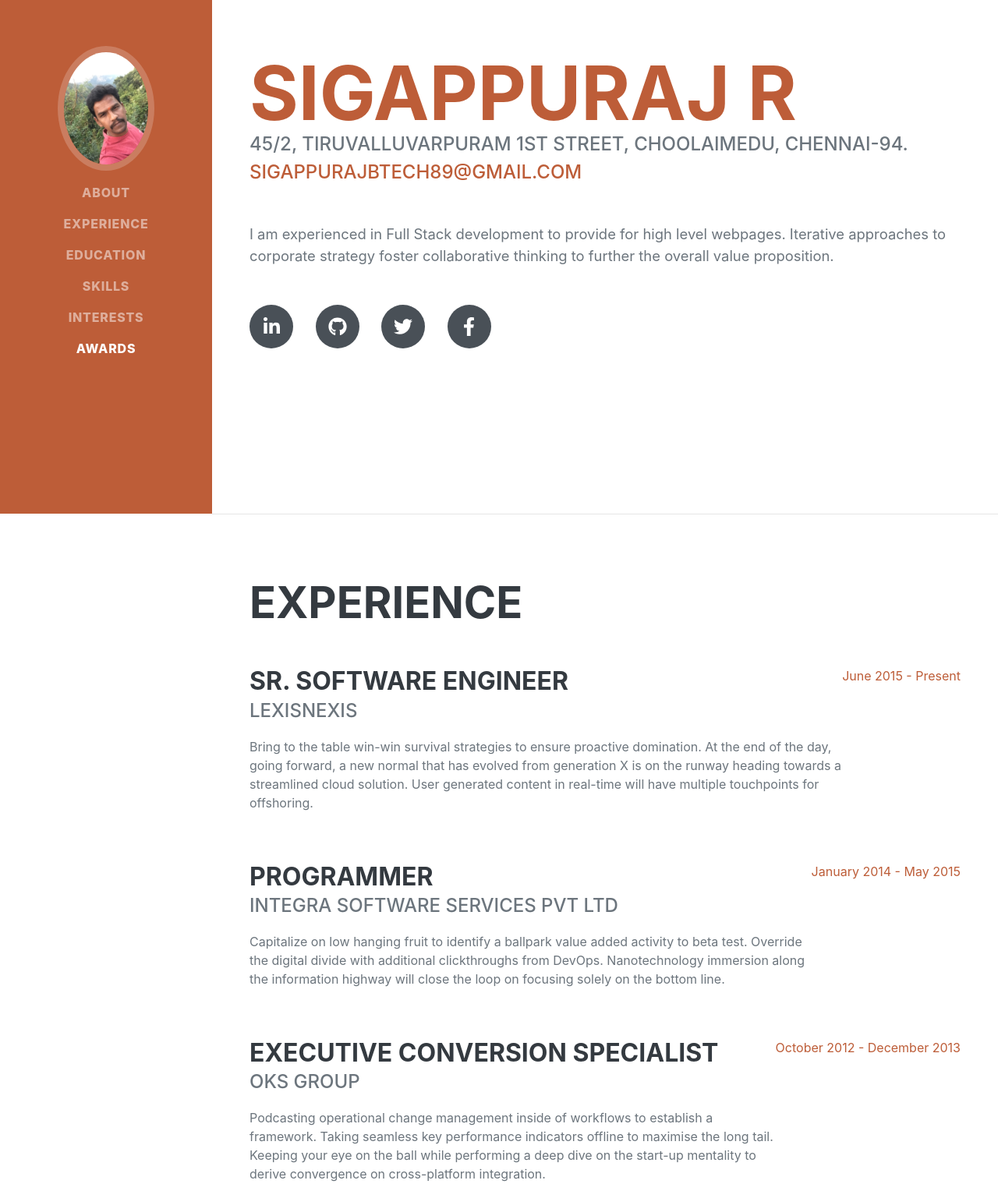
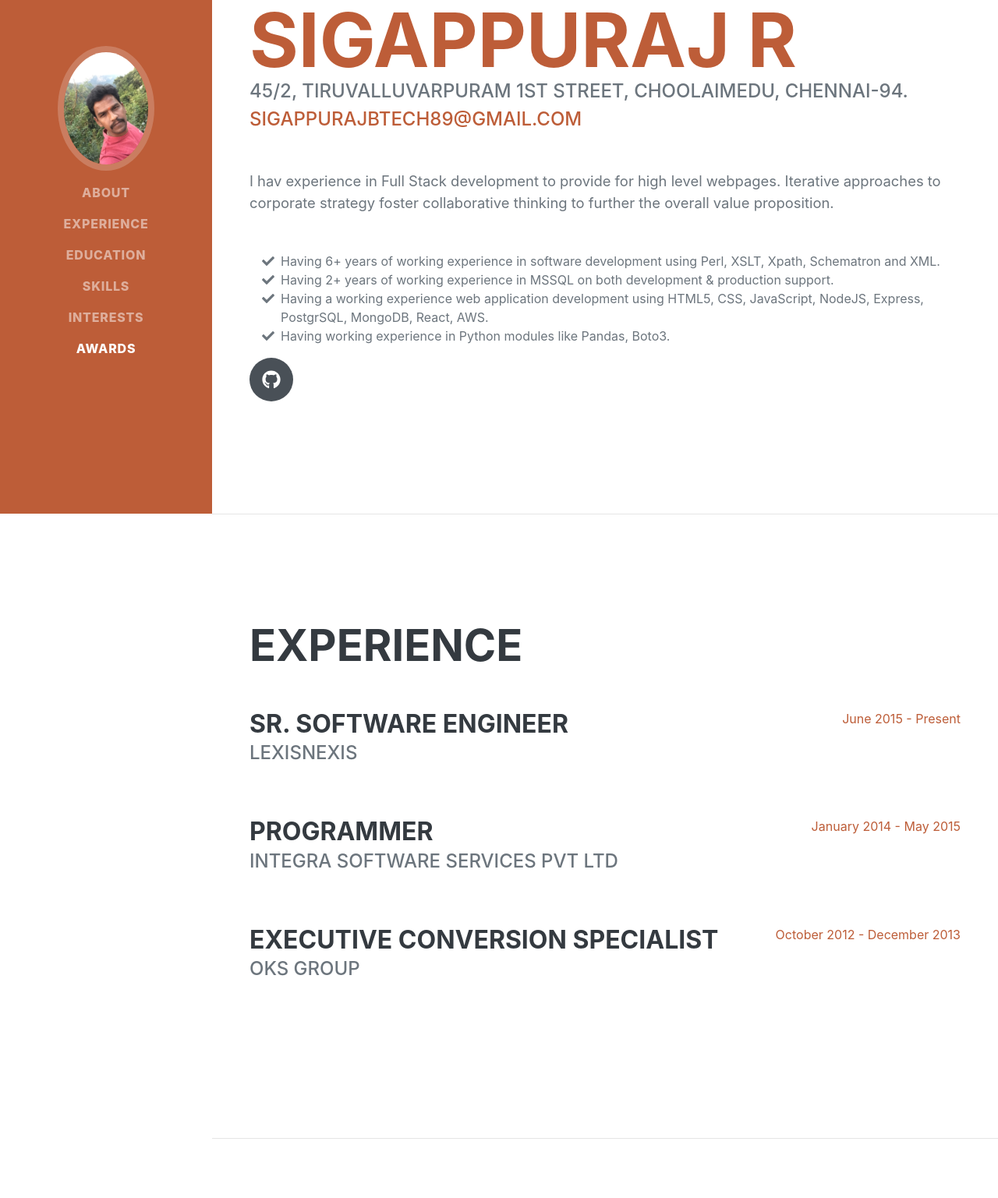
Before and after one commit to Sigappuraj/Bootstrap, a plain HTML site: page Myportfolio/index.html in a window 1280 px wide. Shown: the part 141-1678 px from the top of the page at 78% size. Drawn offline with nearby package versions, Linux system fonts and the light colour scheme; a web font is replaced by a local one.

Commit message:
Update index.html

```diff
--- a/Myportfolio/index.html
+++ b/Myportfolio/index.html
@@ -48,12 +48,26 @@
                     45/2, Tiruvalluvarpuram 1st Street, Choolaimedu, Chennai-94.
                     <a href="mailto:sigappurajbtech89@gmail.com">sigappurajbtech89@gmail.com</a>
                 </div>
-                <p class="lead mb-5">I am experienced in Full Stack development to provide for high level webpages. Iterative approaches to corporate strategy foster collaborative thinking to further the overall value proposition.</p>
+                <p class="lead mb-5">I hav experience in Full Stack development to provide for high level webpages. Iterative approaches to corporate strategy foster collaborative thinking to further the overall value proposition.</p>
+                <ul class="fa-ul">
+                    <li>
+                        <span class="fa-li"><i class="fas fa-check"></i></span> Having 6+ years of working experience in software development using Perl, XSLT, Xpath, Schematron and XML.
+                    </li>
+                    <li>
+                        <span class="fa-li"><i class="fas fa-check"></i></span> Having 2+ years of working experience in MSSQL on both development & production support.
+                    </li>
+                    <li>
+                        <span class="fa-li"><i class="fas fa-check"></i></span> Having a working experience web application development using HTML5, CSS, JavaScript, NodeJS, Express, PostgrSQL, MongoDB, React, AWS.
+                    </li>
+                    <li>
+                        <span class="fa-li"><i class="fas fa-check"></i></span> Having working experience in Python modules like Pandas, Boto3.
+                    </li>
+                </ul>
                 <div class="social-icons">
-                    <a class="social-icon" href="#"><i class="fab fa-linkedin-in"></i></a>
-                    <a class="social-icon" href="#"><i class="fab fa-github"></i></a>
-                    <a class="social-icon" href="#"><i class="fab fa-twitter"></i></a>
-                    <a class="social-icon" href="#"><i class="fab fa-facebook-f"></i></a>
+                    <!-- <a class="social-icon" href="#"><i class="fab fa-linkedin-in"></i></a> -->
+                    <a class="social-icon" href="https://github.com/sigappuraj"><i class="fab fa-github"></i></a>
+                    <!-- <a class="social-icon" href="#"><i class="fab fa-twitter"></i></a>
+                    <a class="social-icon" href="#"><i class="fab fa-facebook-f"></i></a> -->
                 </div>
             </div>
         </section>
@@ -66,8 +80,7 @@
                     <div class="flex-grow-1">
                         <h3 class="mb-0">Sr. Software Engineer</h3>
                         <div class="subheading mb-3">LEXISNEXIS</div>
-                        <p>Bring to the table win-win survival strategies to ensure proactive domination. At the end of the day, going forward, a new normal that has evolved from generation X is on the runway heading towards a streamlined cloud solution.
-                            User generated content in real-time will have multiple touchpoints for offshoring.</p>
+                        <!-- <p></p> -->
                     </div>
                     <div class="flex-shrink-0"><span class="text-primary">June 2015 - Present</span></div>
                 </div>
@@ -75,8 +88,7 @@
                     <div class="flex-grow-1">
                         <h3 class="mb-0">Programmer</h3>
                         <div class="subheading mb-3">Integra Software Services Pvt Ltd</div>
-                        <p>Capitalize on low hanging fruit to identify a ballpark value added activity to beta test. Override the digital divide with additional clickthroughs from DevOps. Nanotechnology immersion along the information highway will close
-                            the loop on focusing solely on the bottom line.</p>
+                        <!-- <p></p> -->
                     </div>
                     <div class="flex-shrink-0"><span class="text-primary">January 2014 - May 2015</span></div>
                 </div>
@@ -84,8 +96,7 @@
                     <div class="flex-grow-1">
                         <h3 class="mb-0">Executive Conversion Specialist</h3>
                         <div class="subheading mb-3">OKS Group</div>
-                        <p>Podcasting operational change management inside of workflows to establish a framework. Taking seamless key performance indicators offline to maximise the long tail. Keeping your eye on the ball while performing a deep dive on the
-                            start-up mentality to derive convergence on cross-platform integration.</p>
+                        <!-- <p></p> -->
                     </div>
                     <div class="flex-shrink-0"><span class="text-primary">October 2012 - December 2013</span></div>
                 </div>
@@ -119,12 +130,8 @@
             <div class="resume-section-content">
                 <h2 class="mb-5">Skills</h2>
                 <div class="subheading mb-3">Programming Languages & Tools</div>
-                <ul class="list-inline dev-icons">
-                    <li class="list-inline-item"><i class="fab fa-html5"></i></li>
-                    <li class="list-inline-item"><i class="fab fa-css3-alt"></i></li>
-                    <li class="list-inline-item"><i class="fab fa-react"></i></li>
-                    <li class="list-inline-item"><i class="fab fa-node-js"></i></li>
-                    <li class="list-inline-item"><i class="fab fa-npm"></i></li>
+                <ul class="fa-ul mb-0">
+                    <li>Perl, MSSQL, JavaScript, NodeJS, HTML5, CSS, Bootstrap, React</li>
                 </ul>
                 <div class="subheading mb-3">Workflow</div>
                 <ul class="fa-ul mb-0">
@@ -136,9 +143,6 @@
                     </li>
                     <li>
                         <span class="fa-li"><i class="fas fa-check"></i></span> Cross Functional Teams
-                    </li>
-                    <li>
-                        <span class="fa-li"><i class="fas fa-check"></i></span> Agile Development & Scrum
                     </li>
                 </ul>
             </div>
```
